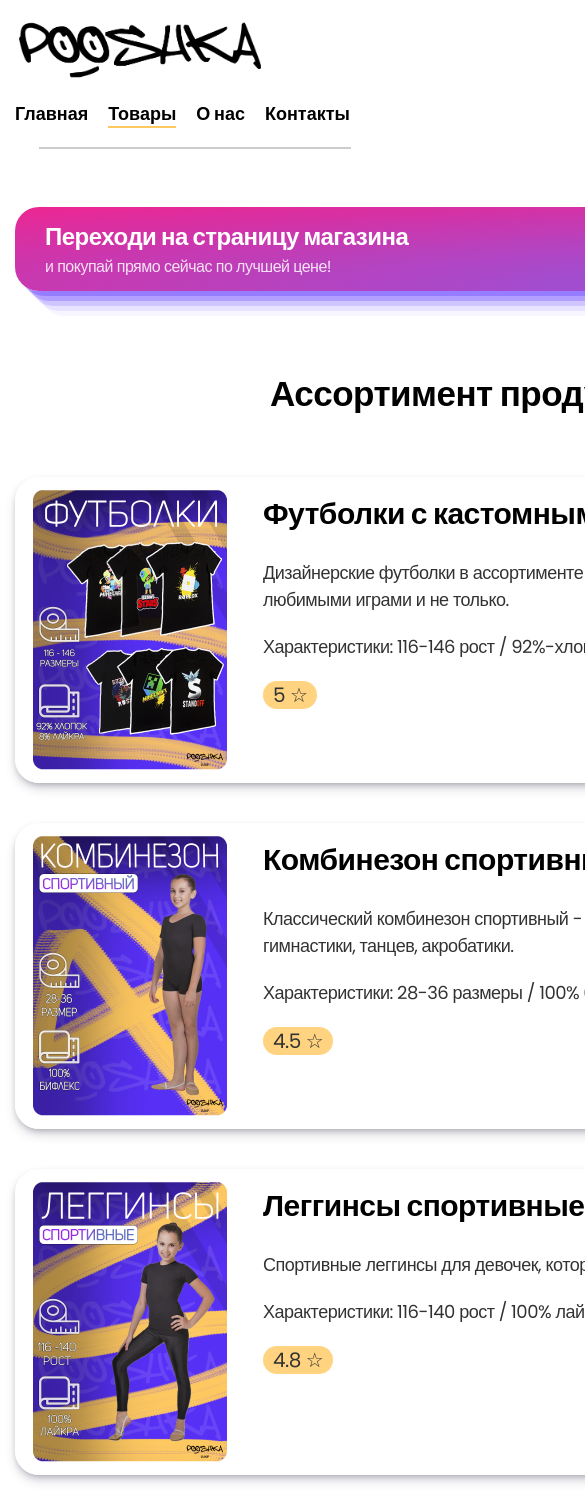
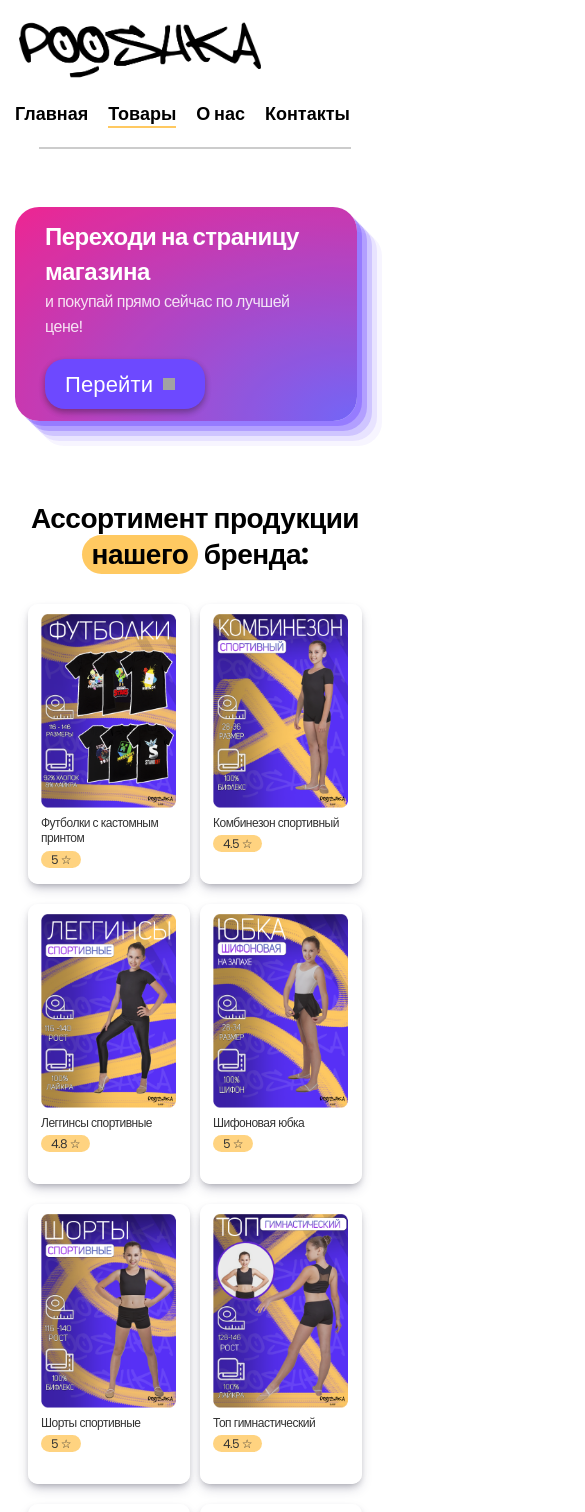
Before and after one commit to mattakvshi/Landing-pooshka, a React (Create React App) app: page /Landing-pooshka/products in a window 390 px wide. Shown: the top 1512 px of the page, 585 px wide, since content can reach past the window. Built offline with nearby package versions, Linux system fonts and the light colour scheme; grey boxes are pictures that could not be loaded.

Commit message:
Adapted the product page by means of React for mobile devices

```diff
--- a/src/components/productCard/ProductCard.jsx
+++ b/src/components/productCard/ProductCard.jsx
@@ -1,4 +1,6 @@
 import './product-card.css';
+
+import React from 'react';
 
 import { NavLink } from 'react-router-dom';
 
@@ -10,6 +12,18 @@ const ProductCard = ({
 	reviews,
 	id,
 }) => {
+	const [width, setWidth] = React.useState(window.innerWidth);
+	const breakpoint = 700;
+	React.useEffect(() => {
+		const handleResizeWindow = () => setWidth(window.innerWidth);
+		// subscribe to window resize event "onComponentDidMount"
+		window.addEventListener('resize', handleResizeWindow);
+		return () => {
+			// unsubscribe "onComponentDestroy"
+			window.removeEventListener('resize', handleResizeWindow);
+		};
+	}, []);
+	if (width > breakpoint) {
 		return (
 			<li className='product'>
 				<NavLink to={`/Landing-pooshka/product/${id}`}>
@@ -27,6 +41,22 @@ const ProductCard = ({
 				</NavLink>
 			</li>
 		);
+	}
+	return (
+		<li className='product-mobile'>
+			<NavLink to={`/Landing-pooshka/product/${id}`}>
+				<img src={img} alt={title} className='product__img-mobile' />
+				<div className='product__description-mobile'>
+					<h3 className='product__title-mobile'>{title}</h3>
+					<div className='product__text-mobile'>
+						<p>
+							<em>{reviews} &#9734;</em>
+						</p>
+					</div>
+				</div>
+			</NavLink>
+		</li>
+	);
 };
 
 export default ProductCard;
--- a/src/components/productCard/product-card.css
+++ b/src/components/productCard/product-card.css
@@ -74,3 +74,80 @@
 .product__text p {
 	padding-bottom: 20px;
 }
+
+/* Mobile */
+
+.product-mobile {
+	display: flex;
+
+	width: 45%;
+	height: 280px;
+
+	border-radius: 10px;
+	box-shadow: rgba(50, 50, 93, 0.25) 0px 6px 12px -2px,
+		rgba(0, 0, 0, 0.3) 0px 3px 7px -3px;
+
+	padding: 0 0;
+	border: #ffffff solid 3px;
+	/* плавность анимации при наведении*/
+	transition: all 0.4s ease-in-out;
+}
+
+.product-mobile a {
+	display: flex;
+	flex-direction: column;
+	width: 100%;
+	max-height: 300px;
+	border-radius: 10px;
+}
+
+.product-mobile:hover {
+	border: #6640ff solid 1px;
+}
+
+.product__img-mobile {
+	width: 100%;
+}
+
+.product__description-mobile {
+	display: flex;
+	flex-direction: column;
+}
+
+.product__title-mobile {
+	padding: 0px 10px 5px;
+	font-weight: 400;
+	font-size: 12px;
+	line-height: 1.3;
+
+	opacity: 0.8;
+
+	color: #000;
+}
+
+.product__text-mobile {
+	padding: 0 10px;
+
+	font-size: 12px;
+
+	opacity: 0.8;
+
+	color: #000;
+}
+
+.product__text-mobile em {
+	padding: 0 10px;
+
+	font-size: 12px;
+
+	font-style: normal;
+	background: #ffc961;
+	border-radius: 15px;
+	padding: 0 10px;
+
+	color: #000;
+}
+
+.product__text-mobile p {
+	padding-bottom: 5px;
+}
--- a/src/components/wb-section/wb-section.css
+++ b/src/components/wb-section/wb-section.css
@@ -74,7 +74,7 @@
 
 .btn-wb::after {
 	background: url(https://printsewing.ru/img/btn_arrow.svg) center no-repeat;
-  content: "";
+	content: '';
 	position: relative;
 	width: 12px;
 	height: 12px;
@@ -100,8 +100,20 @@
 	max-width: 300px;
 	max-height: 86px;
 }
+
 @media (max-width: 640px) {
 	.wb-logo-img {
 		display: none;
 	}
+
+	.wb-section {
+		width: 95%;
+
+		flex-wrap: wrap;
+
+		row-gap: 20px;
+		column-gap: 20px;
+
+		max-height: 300px;
 	}
+}
--- a/src/pages/Products.js
+++ b/src/pages/Products.js
@@ -1,4 +1,6 @@
 import './../style/main.css';
+
+import React from 'react';
 
 import Navbar from './../components/navbar/Navbar';
 import WbSection from '../components/wb-section/WbSection';
@@ -7,6 +9,48 @@ import ProductCard from '../components/productCard/ProductCard';
 import { products } from '../helpers/ProductList';
 
 const Products = () => {
+	const [width, setWidth] = React.useState(window.innerWidth);
+	const breakpoint = 700;
+	React.useEffect(() => {
+		const handleResizeWindow = () => setWidth(window.innerWidth);
+		// subscribe to window resize event "onComponentDidMount"
+		window.addEventListener('resize', handleResizeWindow);
+		return () => {
+			// unsubscribe "onComponentDestroy"
+			window.removeEventListener('resize', handleResizeWindow);
+		};
+	}, []);
+	if (width > breakpoint) {
+		return (
+			<>
+				<Navbar />
+				<section className='products-section'>
+					<div className='container'>
+						<WbSection />
+						<h2 className='title-1'>
+							Ассортимент продукции <em>нашего</em> бренда:
+						</h2>
+						<ul className='products'>
+							{products.map(product => {
+								return (
+									<ProductCard
+										key={product.id}
+										link={product.link}
+										title={product.title}
+										img={product.img}
+										description={product.description}
+										specifications={product.specifications}
+										reviews={product.reviews}
+										id={product.id}
+									/>
+								);
+							})}
+						</ul>
+					</div>
+				</section>
+			</>
+		);
+	}
 	return (
 		<>
 			<Navbar />
@@ -16,7 +60,7 @@ const Products = () => {
 					<h2 className='title-1'>
 						Ассортимент продукции <em>нашего</em> бренда:
 					</h2>
-					<ul className='products'>
+					<ul className='products-mobile'>
 						{products.map(product => {
 							return (
 								<ProductCard
--- a/src/style/main.css
+++ b/src/style/main.css
@@ -129,6 +129,18 @@ body {
 	width: 1210px;
 
 	row-gap: 40px;
+}
+
+.products-mobile {
+	display: flex;
+	flex-direction: row;
+	justify-content: center;
+	align-items: center;
+
+	flex-wrap: wrap;
+
+	row-gap: 20px;
+	column-gap: 10px;
 }
 
 /* Product */
@@ -595,6 +607,11 @@ body {
 }
 
 @media (max-width: 640px) {
+	.title-1 {
+		font-size: 35px;
+		margin-bottom: 30px;
+	}
+
 	.title-2 {
 		font-size: 35px;
 	}
@@ -612,11 +629,17 @@ body {
 
 		font-size: 26px;
 	}
+
+	.title-1 {
+		font-size: 30px;
+		margin-bottom: 30px;
+	}
 }
 
 @media (max-width: 430px) {
 	.title-1 {
-		font-size: 35px;
+		font-size: 28px;
+		margin-bottom: 30px;
 	}
 	.title-2 {
 		font-size: 30px;
```
Lines whose indentation alone changed are shown as unchanged.
